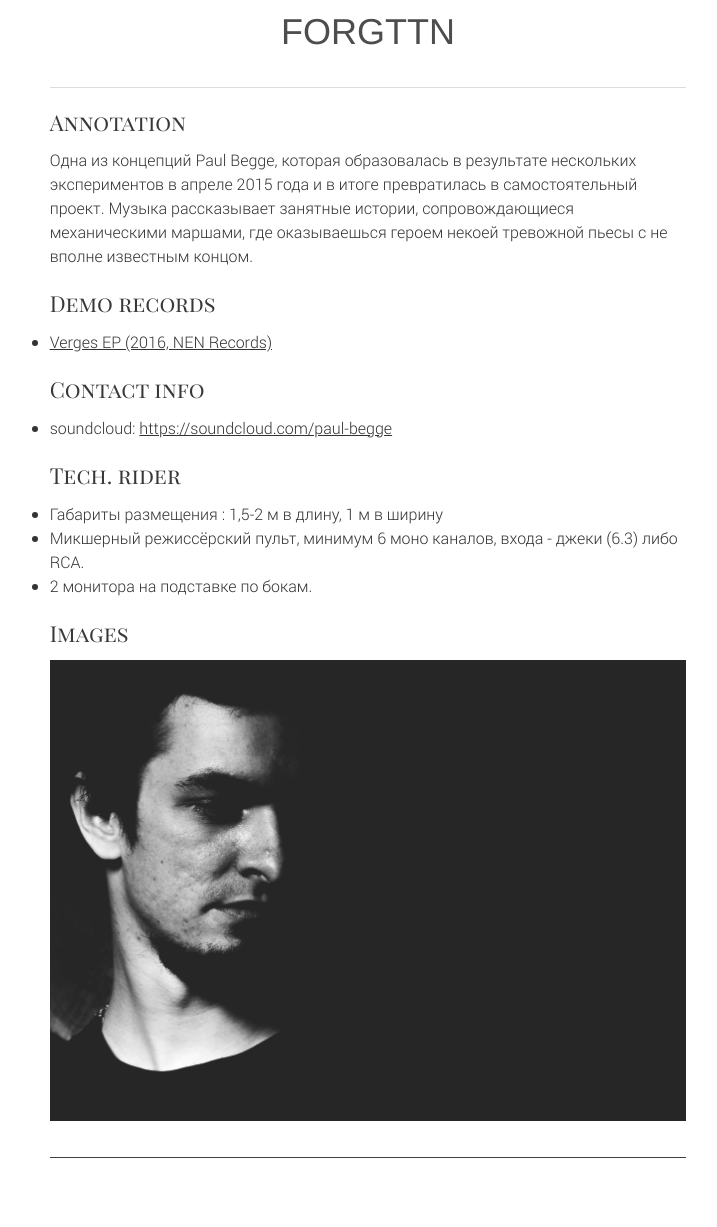
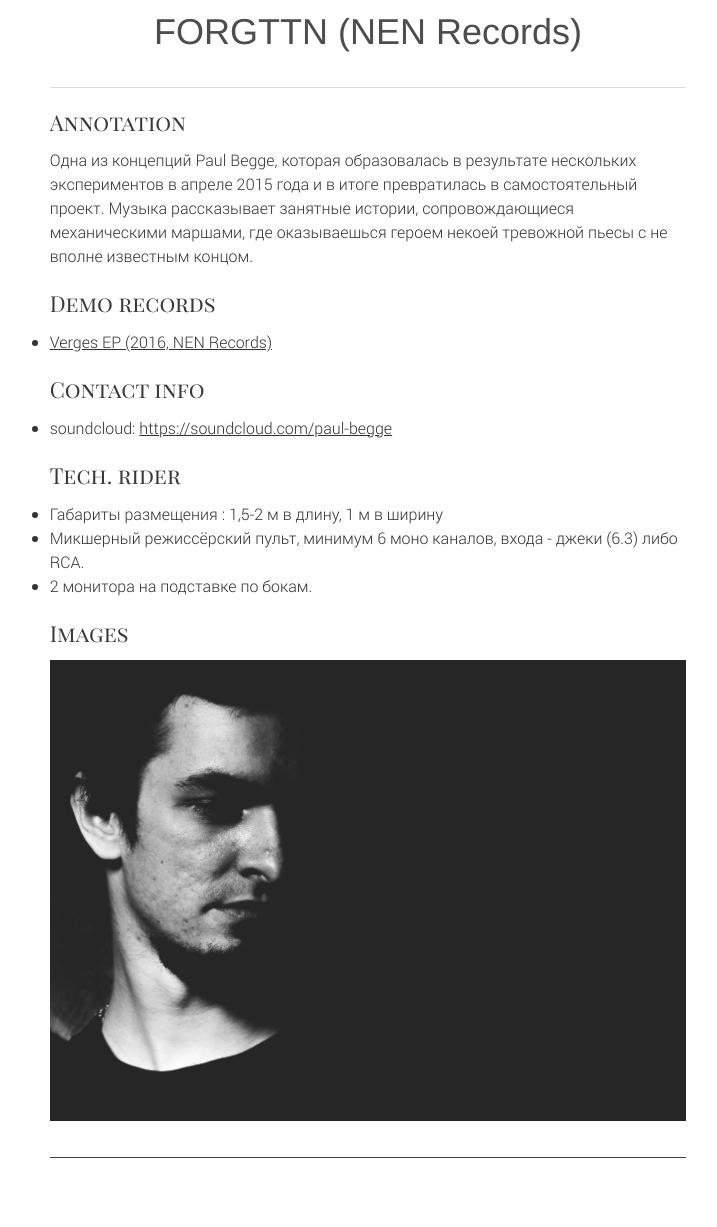
Before and after one commit to nullsonics/nullsonics.github.io, a Jekyll site: the page built from forgttn.md, in a window 1280 px wide. Shown: the whole page, without its empty margins (272-989 px from the left). Built offline with Jekyll 4.4.1, drawn with Linux system fonts in a browser that asks for light colours; nearby versions of some CDN libraries; library files that are not in the unit come from our copies.

Commit message:
Adds nen records.

```diff
--- a/forgttn.md
+++ b/forgttn.md
@@ -1,6 +1,6 @@
 ---
 layout: clean
-title: FORGTTN
+title: FORGTTN (NEN Records)
 ---
 
 ## Annotation
```
Also changed, not shown: index.md (+1 -1 lines).
